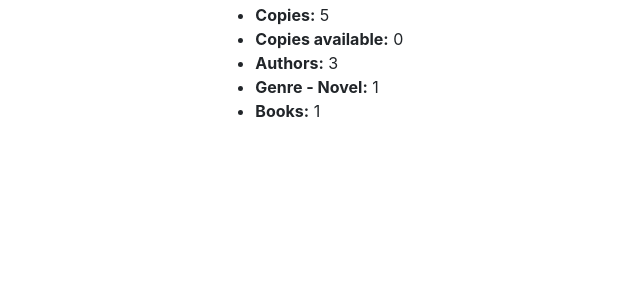
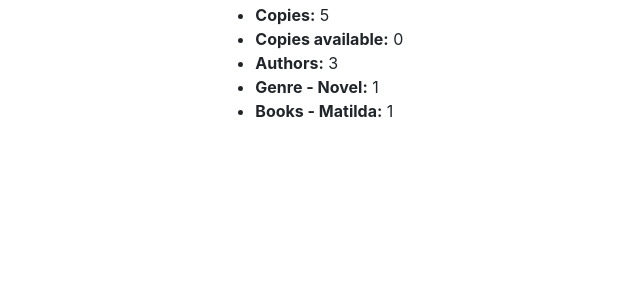
Before and after one commit to jhrac9145/locallibrary, a Django app: page /catalog/ in a window 1280 px wide. Shown: the part 203-502 px from the top of the page, without its empty margins (13-653 px from the left). Run offline with Django 3.2, Linux system fonts and the light colour scheme; data comes from the database, SQL or seed files in the repository; some libraries are stand-ins or nearby versions.

Commit message:
Part6 20200122.20.1

```diff
--- a/catalog/templates/index.html
+++ b/catalog/templates/index.html
@@ -1,6 +1,10 @@
-{% extends "base_generic.html" %} {% block title %}
+{% extends "base_generic.html" %}
+
+{% block title %}
   <title>Index</title>
-{% endblock %} {% block content %}
+{% endblock %}
+
+{% block content %}
   <h1>Local Library Home</h1>
   <p>
     Welcome to LocalLibrary, a website developed by
@@ -14,6 +18,6 @@
     <li><strong>Copies available:</strong> {{ num_instances_available }}</li>
     <li><strong>Authors:</strong> {{ num_authors }}</li>
     <li><strong>Genre - Novel:</strong> {{ num_genre }}</li>
-  <li><strong>Books:</strong> {{ num_books_ }}</li>
+    <li><strong>Books - Matilda:</strong> {{ num_books_matilda }}</li>
   </ul>
 {% endblock %}
--- a/catalog/views.py
+++ b/catalog/views.py
@@ -8,7 +8,7 @@ def index(request):
     num_instances_available = BookInstance.objects.filter(status__exact='a').count()
     num_authors = Author.objects.count()
     num_genre = Genre.objects.filter(name__iexact='nOvEL').count()
-    num_books_ = Book.objects.filter(title__iexact='maTilDa').count()
+    num_books_matilda = Book.objects.filter(title__iexact='maTilDa').count()
 
     context = {
         'num_books': num_books,
@@ -16,7 +16,7 @@ def index(request):
         'num_instances_available': num_instances_available,
         'num_authors': num_authors,
         'num_genre': num_genre,
-        'num_books_': num_books_,
+        'num_books_matilda': num_books_matilda,
     }
 
     return render(request, 'index.html', context=context)
```
Also changed, not shown: 1 other file. Lines whose indentation alone changed are shown as unchanged.
